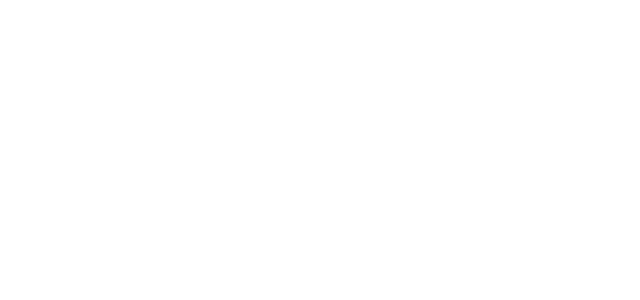
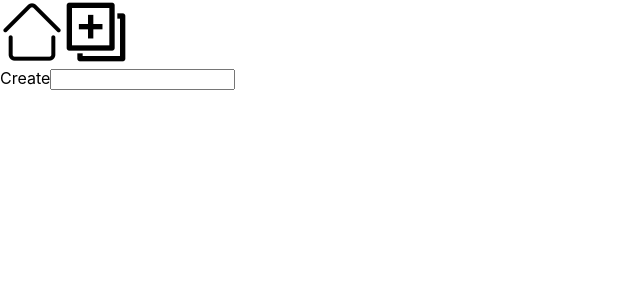
Before and after one commit to BiplopDey/Front-Fluent-English, a React (Create React App) app: page /create in a window 1280 px wide. Before the commit this address had no page. Shown: the top 300 px of the page, without its empty margins (0-640 px from the left). Built offline with nearby package versions, Linux system fonts and the light colour scheme.

Commit message:
add create

```diff
--- /dev/null
+++ b/src/components/create.js
@@ -0,0 +1,16 @@
+import { Component } from "react";
+import Navbar from "./navbar";
+
+class Create extends Component {
+  render() {
+    return (
+      <div>
+        <Navbar />
+        Create
+        <input type="text"></input>
+      </div>
+    );
+  }
+}
+
+export default Create;
--- a/src/components/navbar.js
+++ b/src/components/navbar.js
@@ -1,13 +1,17 @@
 import { Component } from "react";
 import { Link } from "react-router-dom";
-import logo from "../assets/ico/casa.png";
+import home from "../assets/ico/casa.png";
+import create from "../assets/ico/page.png";
 
 class Navbar extends Component {
   render() {
     return (
       <div className="ct-header">
         <Link to="/">
-          <img className="img-logo" src={logo} alt="logo" />
+          <img className="img-logo" src={home} alt="logo" />
+        </Link>
+        <Link to="/create">
+          <img className="img-logo" src={create} alt="logo" />
         </Link>
       </div>
     );
--- a/src/components/router.js
+++ b/src/components/router.js
@@ -1,5 +1,6 @@
 import { BrowserRouter, Route, Routes } from "react-router-dom";
 import App from "../App";
+import Create from "./create";
 import Ejemplo from "./ejemplo";
 
 function Router() {
@@ -7,6 +8,7 @@
     <BrowserRouter>
       <Routes>
         <Route path="/" element={<App />} />
+        <Route path="/create" element={<Create />} />
         <Route path="/ejemplo" element={<Ejemplo />} />
       </Routes>
     </BrowserRouter>
```
Also changed, not shown: src/assets/ico/page.png (added).
